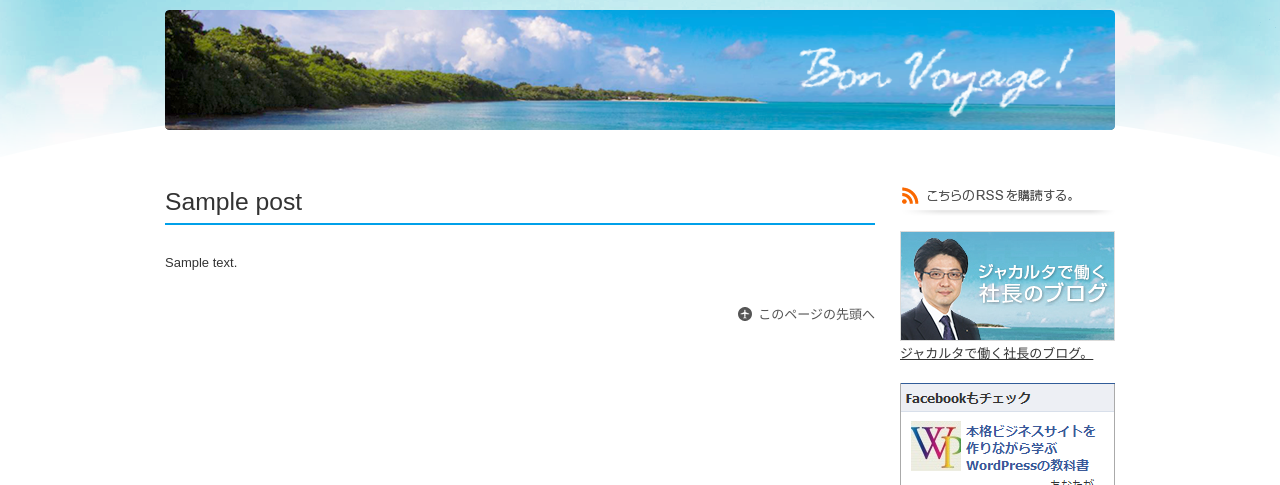
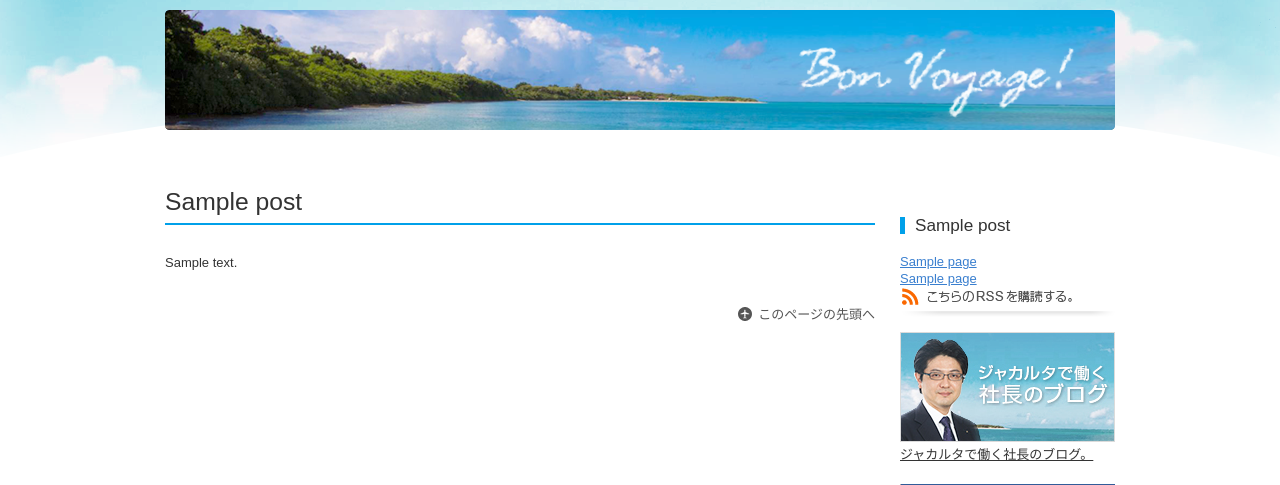
Before and after one commit to toyohiroito/sumaho-rensyu, a WordPress theme: template html/apt-pc/page.php in a window 1280 px wide. Shown: the part 133-618 px from the top of the page. Run offline with PHP 8.4 and a stand-in for WordPress, Linux system fonts and the light colour scheme; the site name, menu and one post (Sample post) are stand-ins, and other content is empty.

Commit message:
page.php サイドバーに固定ページのタイトルを取得させる

```diff
--- a/html/apt-pc/page.php
+++ b/html/apt-pc/page.php
@@ -20,6 +20,6 @@
         ?>
       </div><!-- end #content -->
     </div><!-- end #main -->
-<?php get_sidebar(); ?>
+<?php get_sidebar('page'); ?>
   </div><!-- end #container -->
 <?php get_footer(); ?>
```
